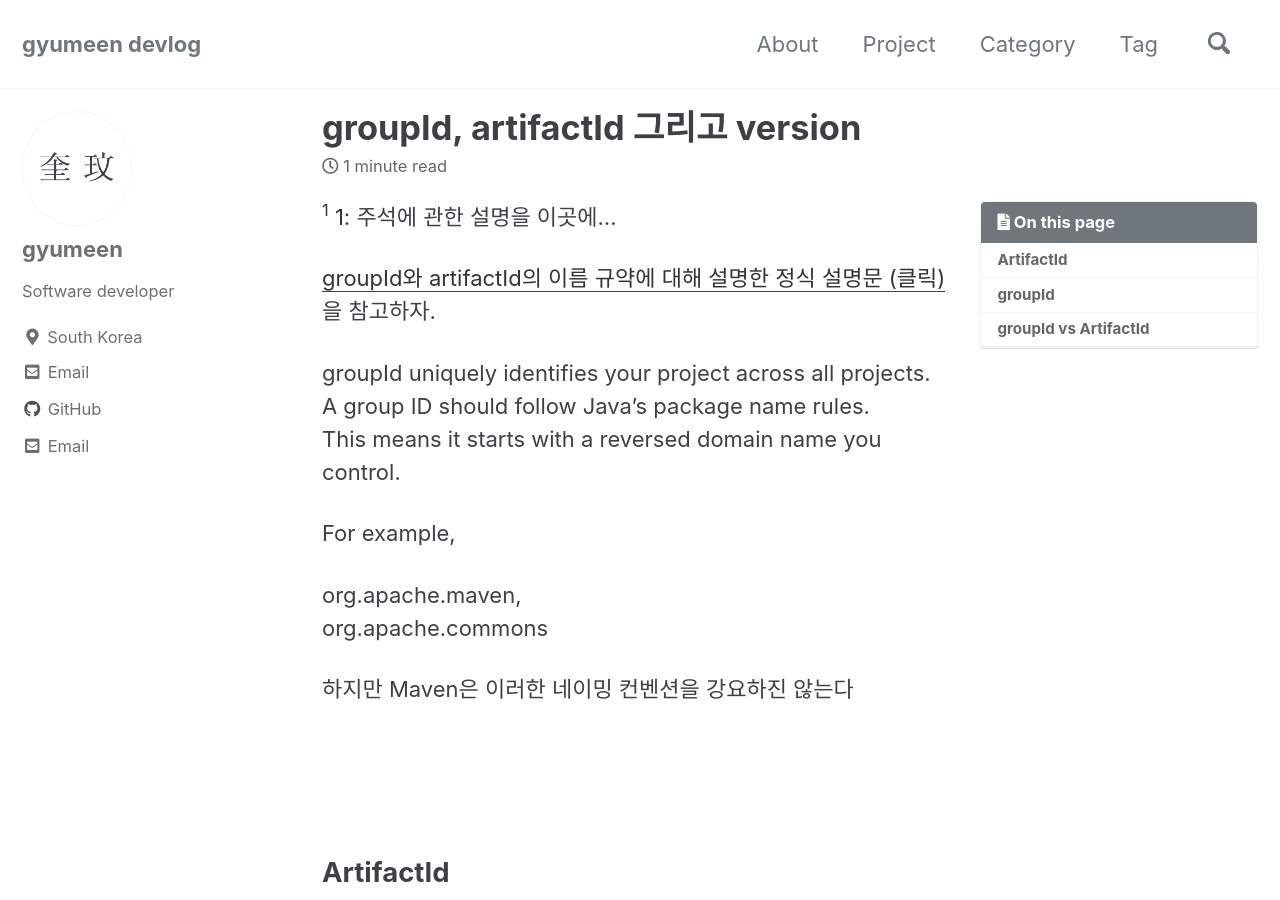
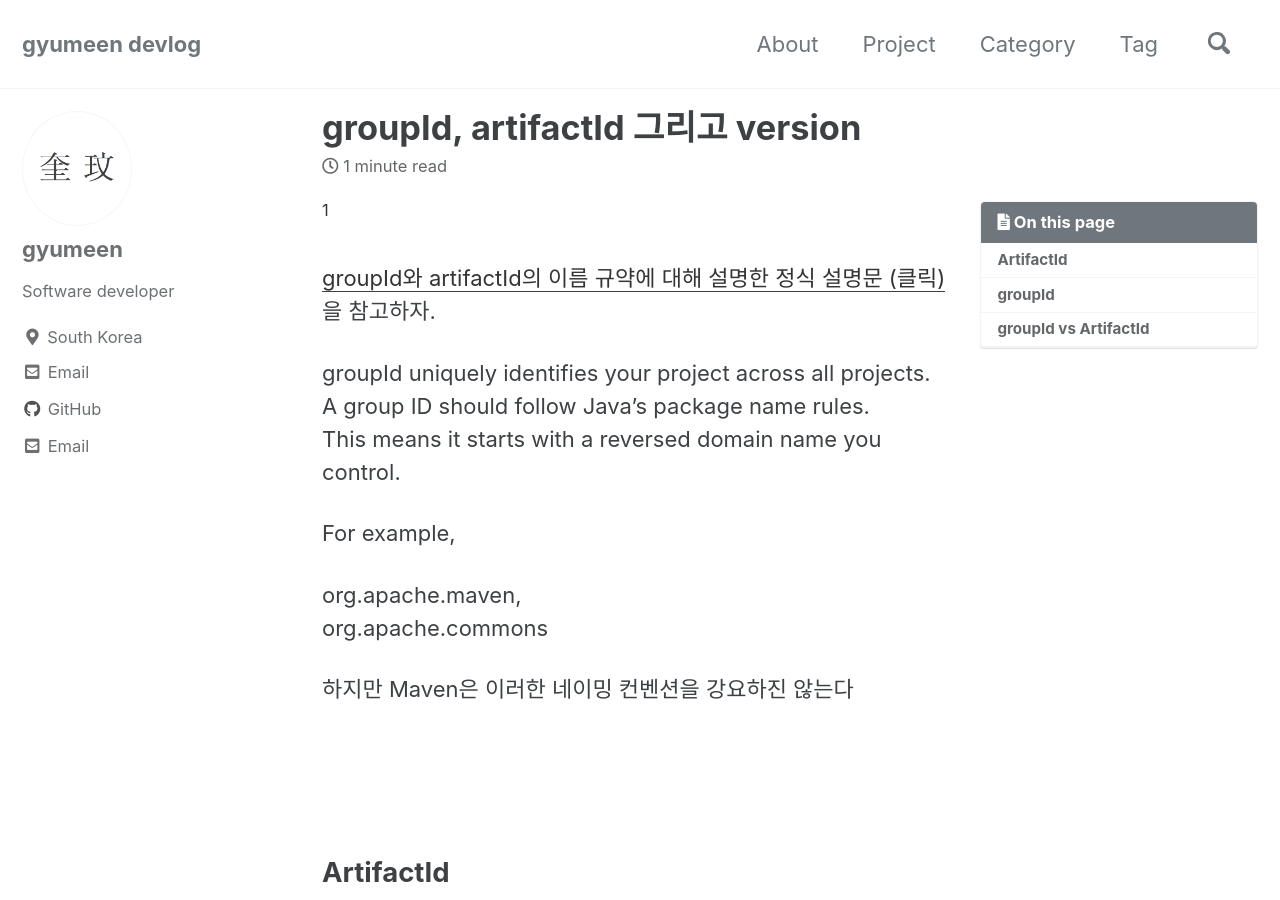
Before and after one commit to gyumeen/gyumeen.github.io, a Jekyll site: the page built from _posts/2021/Spring/2021-01-14-groupId.md, in a window 1280 px wide and 900 px high. Built offline with Jekyll 4.4.1, drawn with Linux system fonts in a browser that asks for light colours; cached includes are drawn as plain includes; comment, search, counter and statistics services are not loaded.

Commit message:
Update 2021-01-14-groupId.md

```diff
--- a/_posts/2021/Spring/2021-01-14-groupId.md
+++ b/_posts/2021/Spring/2021-01-14-groupId.md
@@ -12,7 +12,7 @@ last_modified_at: 2019-04-13T08:06:00-05:00
 ---
 
 <sup>[1](#footnote_1)</sup>
-<a name="footnote_1">1</a>: 주석에 관한 설명을 이곳에...
+
 
 
 [<U>groupId와 artifactId의 이름 규약에 대해 설명한 정식 설명문 (클릭)</U>](www.maven.apache.org/guides/mini/guide-naming-conventions.html)을 참고하자.
```
Also changed, not shown: other parts of _posts/2021/Spring/2021-01-14-groupId.md (+4 -0 lines).
